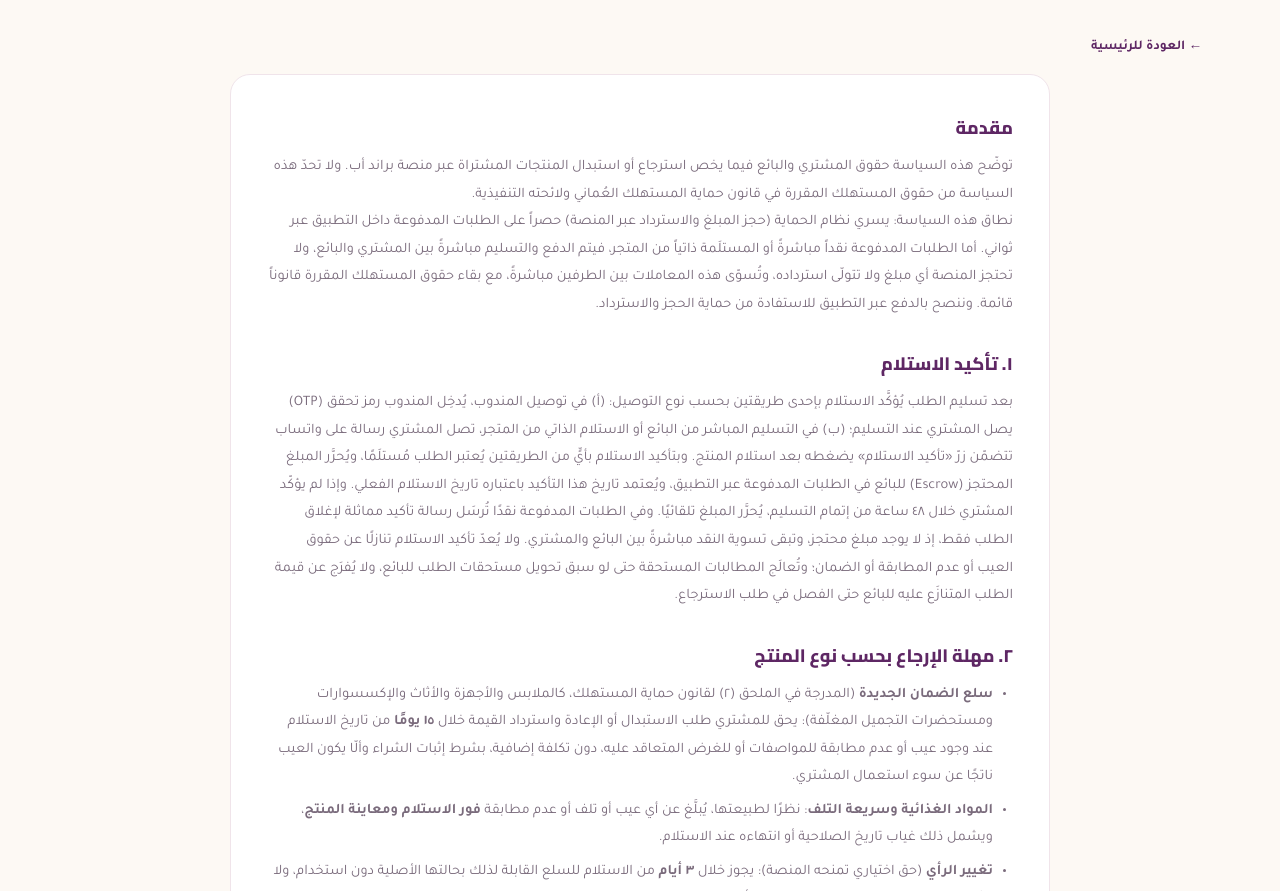
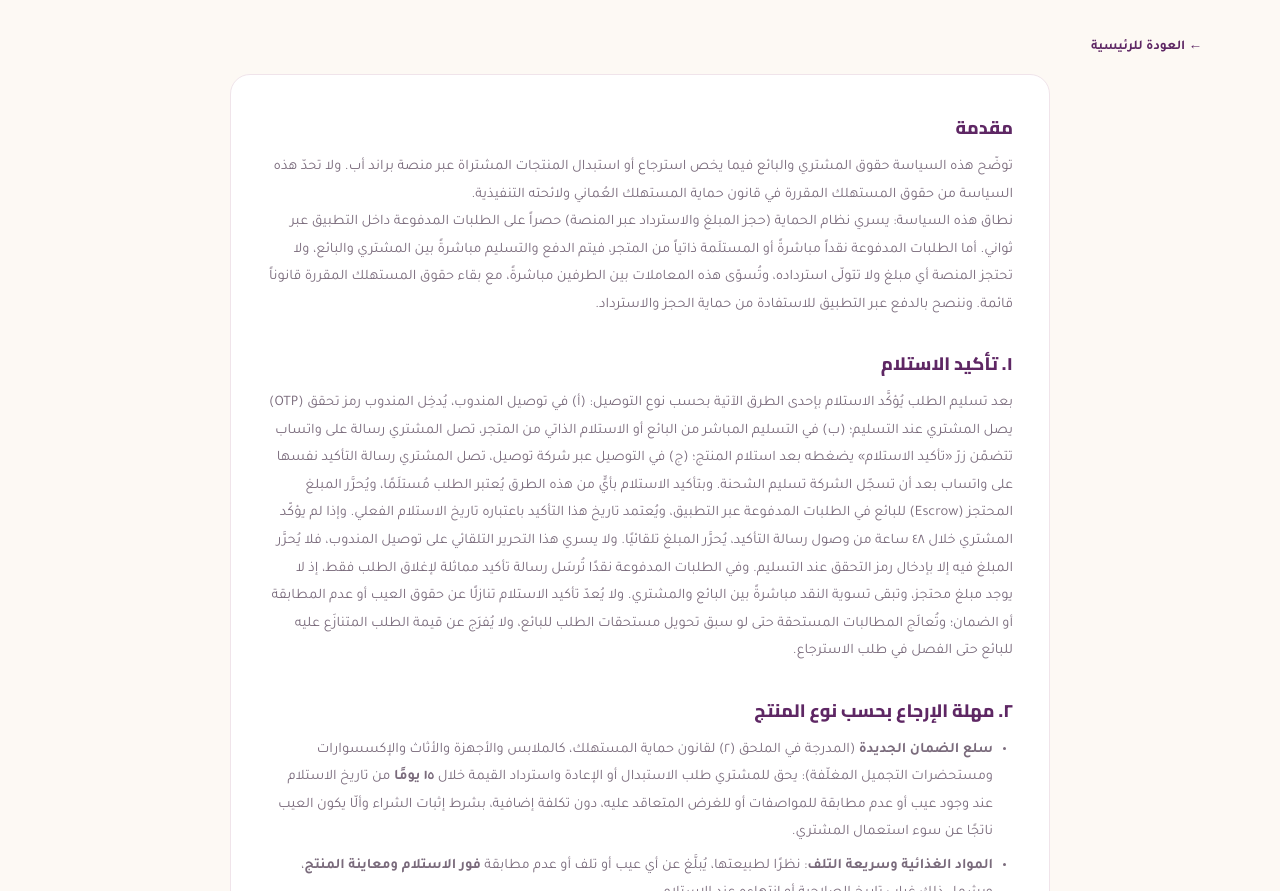
Before and after one commit to Hamed-deep/brandup-website, a plain HTML site: page refund/index.html in a window 1280 px wide. Shown: the part 209-1100 px from the top of the page. Drawn offline with Linux system fonts and the light colour scheme.

Commit message:
policy(refund): receipt confirmation covers courier delivery; no 48h auto-release for agent delivery
Co-Authored-By: Claude Fable 5.2 <noreply@anthropic.com>
Claude-Session: https://claude.ai/code/session_01TiNrRYGJuUJDSAd8dYxLiH

```diff
--- a/refund/index.html
+++ b/refund/index.html
@@ -188,7 +188,7 @@
       <p>توضّح هذه السياسة حقوق المشتري والبائع فيما يخص استرجاع أو استبدال المنتجات المشتراة عبر منصة براند أب. ولا تحدّ هذه السياسة من حقوق المستهلك المقررة في قانون حماية المستهلك العُماني ولائحته التنفيذية.</p>
       <p>نطاق هذه السياسة: يسري نظام الحماية (حجز المبلغ والاسترداد عبر المنصة) حصراً على الطلبات المدفوعة داخل التطبيق عبر ثواني. أما الطلبات المدفوعة نقداً مباشرةً أو المستلَمة ذاتياً من المتجر، فيتم الدفع والتسليم مباشرةً بين المشتري والبائع، ولا تحتجز المنصة أي مبلغ ولا تتولّى استرداده، وتُسوّى هذه المعاملات بين الطرفين مباشرةً، مع بقاء حقوق المستهلك المقررة قانوناً قائمة. وننصح بالدفع عبر التطبيق للاستفادة من حماية الحجز والاسترداد.</p>
       <h2>١. تأكيد الاستلام</h2>
-      <p>بعد تسليم الطلب يُؤكَّد الاستلام بإحدى طريقتين بحسب نوع التوصيل: (أ) في توصيل المندوب، يُدخِل المندوب رمز تحقق (OTP) يصل المشتري عند التسليم؛ (ب) في التسليم المباشر من البائع أو الاستلام الذاتي من المتجر، تصل المشتري رسالة على واتساب تتضمّن زرّ «تأكيد الاستلام» يضغطه بعد استلام المنتج. وبتأكيد الاستلام بأيٍّ من الطريقتين يُعتبر الطلب مُستلَمًا، ويُحرَّر المبلغ المحتجز (Escrow) للبائع في الطلبات المدفوعة عبر التطبيق، ويُعتمد تاريخ هذا التأكيد باعتباره تاريخ الاستلام الفعلي. وإذا لم يؤكّد المشتري خلال ٤٨ ساعة من إتمام التسليم، يُحرَّر المبلغ تلقائيًا. وفي الطلبات المدفوعة نقدًا تُرسَل رسالة تأكيد مماثلة لإغلاق الطلب فقط، إذ لا يوجد مبلغ محتجز، وتبقى تسوية النقد مباشرةً بين البائع والمشتري. ولا يُعدّ تأكيد الاستلام تنازلًا عن حقوق العيب أو عدم المطابقة أو الضمان؛ وتُعالَج المطالبات المستحقة حتى لو سبق تحويل مستحقات الطلب للبائع، ولا يُفرَج عن قيمة الطلب المتنازَع عليه للبائع حتى الفصل في طلب الاسترجاع.</p>
+      <p>بعد تسليم الطلب يُؤكَّد الاستلام بإحدى الطرق الآتية بحسب نوع التوصيل: (أ) في توصيل المندوب، يُدخِل المندوب رمز تحقق (OTP) يصل المشتري عند التسليم؛ (ب) في التسليم المباشر من البائع أو الاستلام الذاتي من المتجر، تصل المشتري رسالة على واتساب تتضمّن زرّ «تأكيد الاستلام» يضغطه بعد استلام المنتج؛ (ج) في التوصيل عبر شركة توصيل، تصل المشتري رسالة التأكيد نفسها على واتساب بعد أن تسجّل الشركة تسليم الشحنة. وبتأكيد الاستلام بأيٍّ من هذه الطرق يُعتبر الطلب مُستلَمًا، ويُحرَّر المبلغ المحتجز (Escrow) للبائع في الطلبات المدفوعة عبر التطبيق، ويُعتمد تاريخ هذا التأكيد باعتباره تاريخ الاستلام الفعلي. وإذا لم يؤكّد المشتري خلال ٤٨ ساعة من وصول رسالة التأكيد، يُحرَّر المبلغ تلقائيًا. ولا يسري هذا التحرير التلقائي على توصيل المندوب، فلا يُحرَّر المبلغ فيه إلا بإدخال رمز التحقق عند التسليم. وفي الطلبات المدفوعة نقدًا تُرسَل رسالة تأكيد مماثلة لإغلاق الطلب فقط، إذ لا يوجد مبلغ محتجز، وتبقى تسوية النقد مباشرةً بين البائع والمشتري. ولا يُعدّ تأكيد الاستلام تنازلًا عن حقوق العيب أو عدم المطابقة أو الضمان؛ وتُعالَج المطالبات المستحقة حتى لو سبق تحويل مستحقات الطلب للبائع، ولا يُفرَج عن قيمة الطلب المتنازَع عليه للبائع حتى الفصل في طلب الاسترجاع.</p>
       <h2>٢. مهلة الإرجاع بحسب نوع المنتج</h2>
       <ul>
         <li><b>سلع الضمان الجديدة</b> (المدرجة في الملحق (٢) لقانون حماية المستهلك، كالملابس والأجهزة والأثاث والإكسسوارات ومستحضرات التجميل المغلّفة): يحق للمشتري طلب الاستبدال أو الإعادة واسترداد القيمة خلال <b>١٥ يومًا</b> من تاريخ الاستلام عند وجود عيب أو عدم مطابقة للمواصفات أو للغرض المتعاقد عليه، دون تكلفة إضافية، بشرط إثبات الشراء وألّا يكون العيب ناتجًا عن سوء استعمال المشتري.</li>
```
